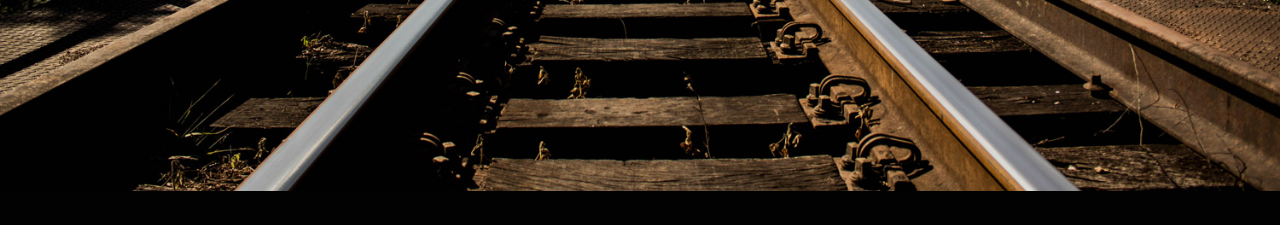
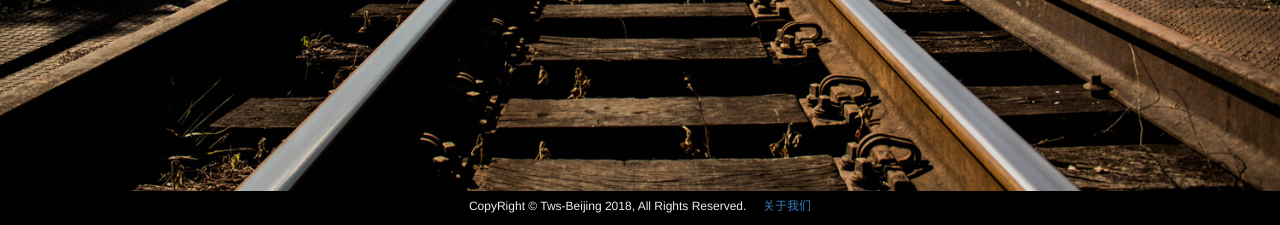
Before and after one commit to ByiProX/ThoughtWorks-Cinema, a Django app: page / in a window 1280 px wide. Shown: the part 609-834 px from the top of the page. Before the commit the page ends 800 px from the top, so only its background shows below. Run offline with Django 3.2, Linux system fonts and the light colour scheme; some libraries are stand-ins or nearby versions; some web fonts are replaced.

Commit message:
add footer

```diff
--- a/TWS_Cinema/Cinema_Pages/func.py
+++ b/TWS_Cinema/Cinema_Pages/func.py
@@ -21,8 +21,9 @@ class GetOtherInfo(object):
         self.response = requests.get(self.url)
         self.datas = self.response.json()
         self.intro = self.datas['summary'][:-2]
-        self.region = ','.join(self.datas['countries'])
-        self.languages = ','.join(self.datas['languages'])
+        self.region = '/'.join(self.datas['countries'])
+        self.languages = '/'.join(self.datas['languages'])
         self.reviews = self.datas['popular_reviews'][:5]
         self.image = self.datas['images']['small']
         self.videos = self.datas['videos']
+        self.durations = '/'.join(self.datas['durations'])
--- a/TWS_Cinema/Cinema_Pages/static/style.css
+++ b/TWS_Cinema/Cinema_Pages/static/style.css
@@ -64,7 +64,7 @@ a:hover{text-decoration: none; cursor:pointer;}
 /* = Blocs
 -------------------------------------------------------------- */
 span.buylink-price{
-    left: 160px;
+    left: 180px;
     position: absolute;
     color: #999;
 }
@@ -87,6 +87,13 @@ span.buylink-price{
 
 
 /* Sizes */
+.footer{
+    color: #eee;
+    font-size: 12px;
+    margin-top: 7px;
+    /*padding: 7px 0;*/
+}
+
 .movie-link{
     background: #f9f9f9;
     padding: 10px;
--- a/TWS_Cinema/Cinema_Pages/templates/index.html
+++ b/TWS_Cinema/Cinema_Pages/templates/index.html
@@ -67,7 +67,26 @@
 	</div>
 </div>
 <!-- bloc-0 END -->
+<!-- Footer - bloc-2 -->
+<div class="" id="bloc-2" style="background-color: #000;margin-top: 0px;">
+	<div class="container">
+		<div class="row">
+			<div class="col-sm-12 text-center footer">
+				<p>
+					<span>CopyRight © Tws-Beijing 2018, All Rights Reserved.</span>
+                    <span>
+                        <a target="_blank" href="http://tws-beijing.ga/">
+                        &nbsp;&nbsp;&nbsp;&nbsp;关于我们
+                        </a>
+                    </span>
+				</p>
+			</div>
+		</div>
+	</div>
+</div>
 
+
+<!-- Footer - bloc-2 END -->
 
 </div>
 <!-- Main container END -->
```
Also changed, not shown: TWS_Cinema/Cinema_Pages/templates/movie_detail.html (+21 -14 lines), TWS_Cinema/Cinema_Pages/templates/movie_display.html (+16 -12 lines).
